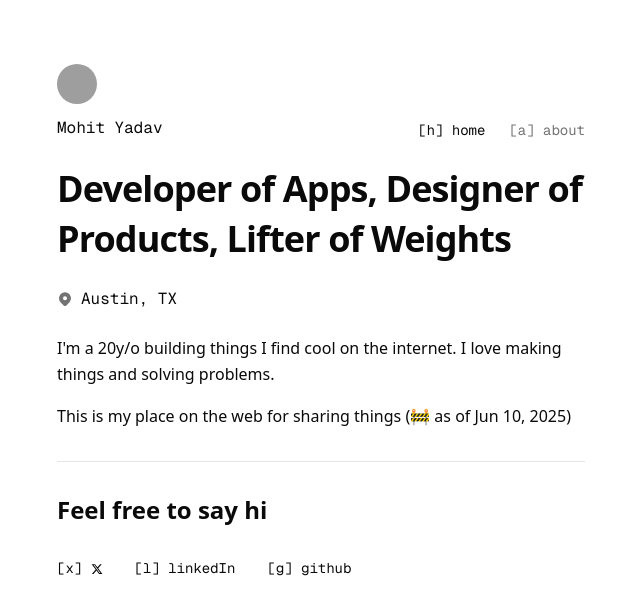
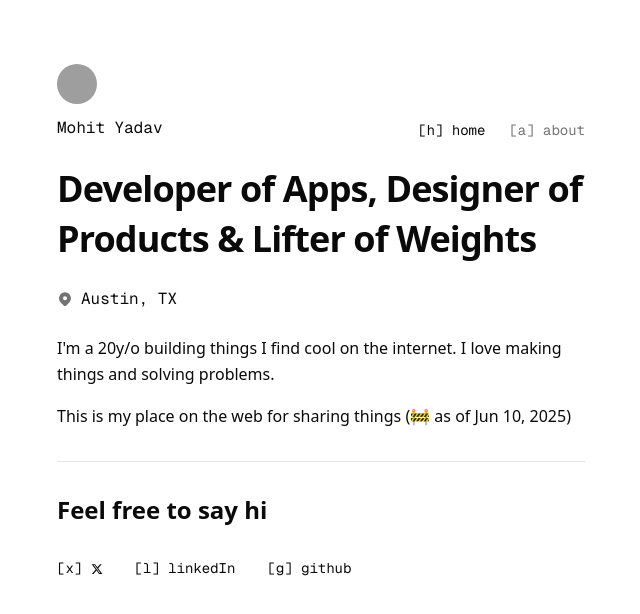
Before and after one commit to Just-Moh-it/mohitya.dev, a Next.js app: page / in a window 1280 px wide. Shown: the top 614 px of the page, without its empty margins (319-959 px from the left). Built offline with nearby package versions, Linux system fonts and the light colour scheme; grey boxes are pictures that could not be loaded.

Commit message:
fix: update header text for clarity and consistency

```diff
--- a/app/page.tsx
+++ b/app/page.tsx
@@ -6,7 +6,7 @@ export default function Home() {
       {/* Header Section */}
       <section className="mb-8">
         <h1 className="text-4xl/snug tracking-tight font-bold mb-6">
-          Developer of Apps, Designer of Products, Lifter of Weights
+          Developer of Apps, Designer of Products & Lifter of Weights
         </h1>
 
         <LocationLine />
```
